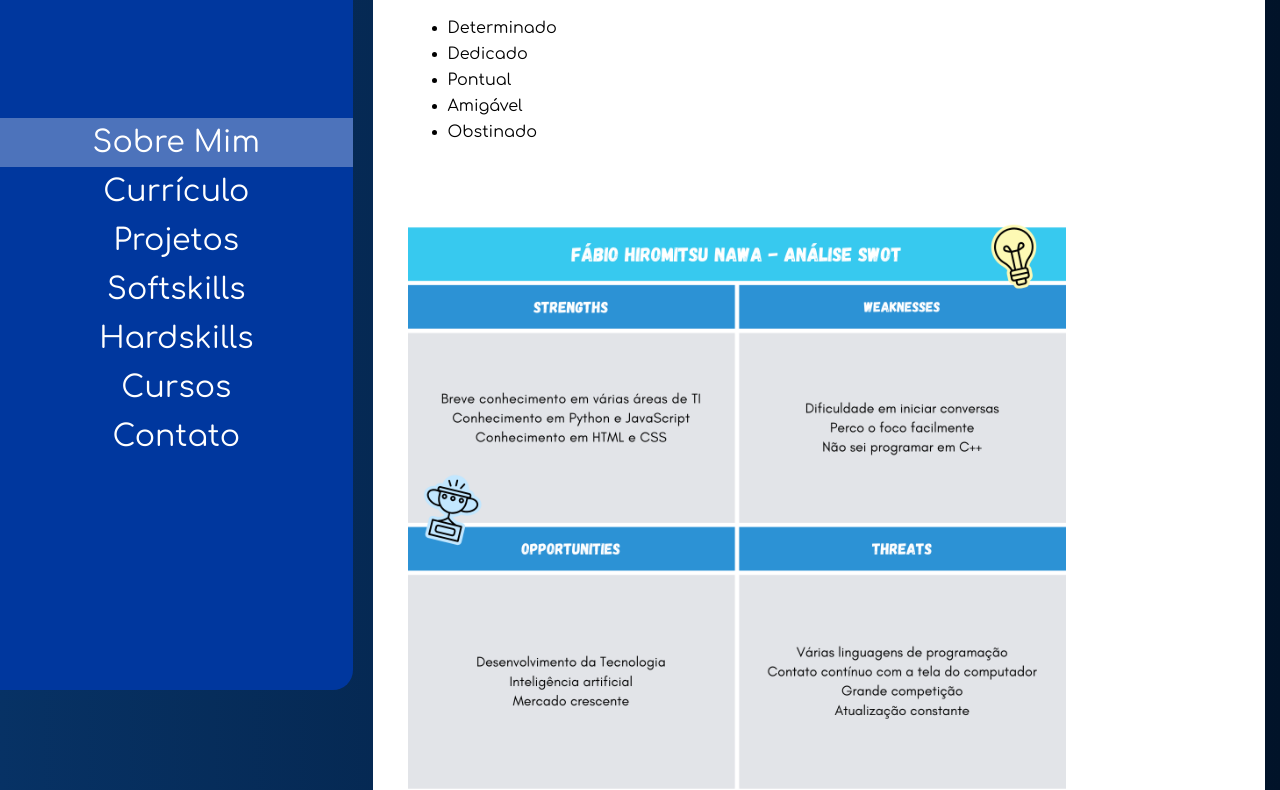
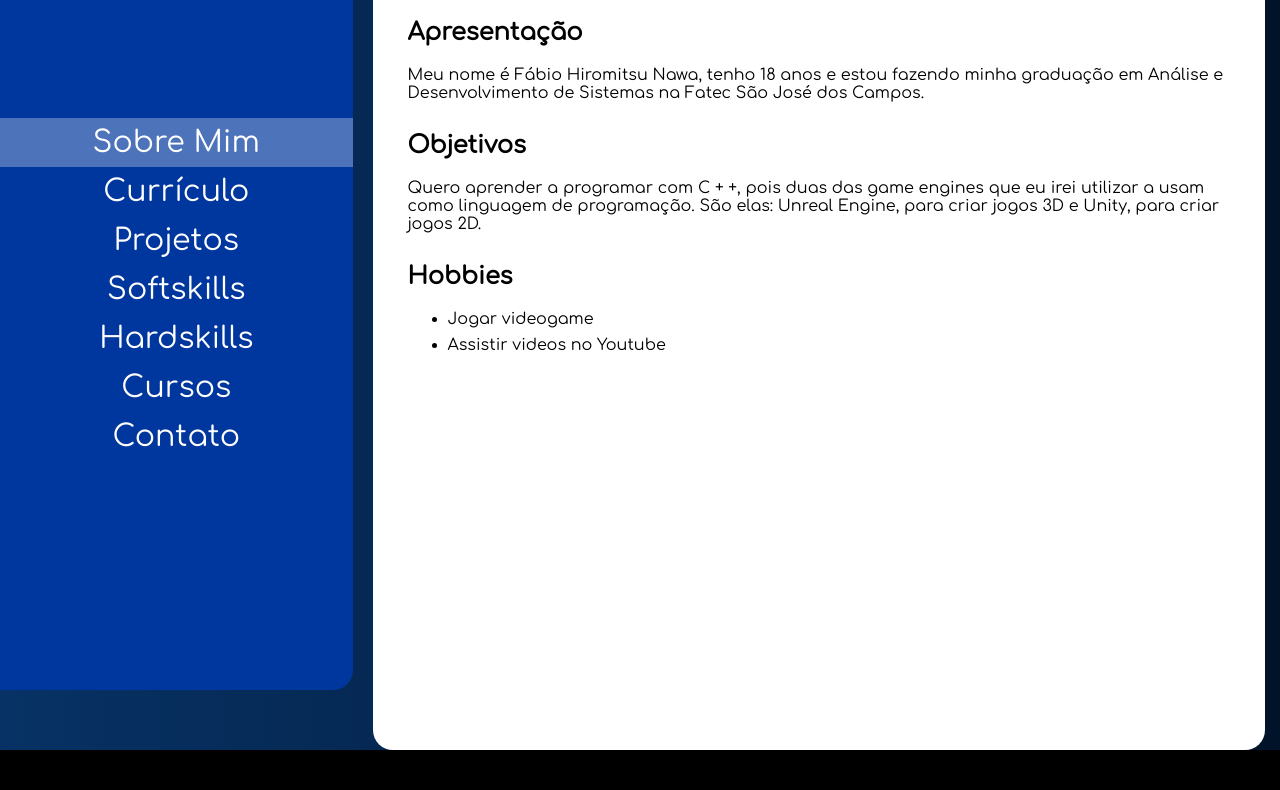
Before and after one commit to TechSDW/TechSDW, a plain HTML site: page index.html in a window 1280 px wide. Shown: the part 466-1256 px from the top of the page. After the commit the page ends 1216 px from the top, so only its background shows below. Drawn offline with Linux system fonts and the light colour scheme.

Commit message:
Correção

```diff
--- a/assets/js/script.js
+++ b/assets/js/script.js
@@ -29,7 +29,8 @@ function sobremim(){
 <ul>
     <li>Jogar videogame</li>
     <li>Assistir videos no Youtube</li>
-</ul>`
+</ul>
+`
 
     document.getElementById("conteudo").innerHTML = sobremim
     document.getElementById(ContAtual).classList.remove("activated")
@@ -121,6 +122,8 @@ function softskill(){
     <li>Amigável</li>
     <li>Obstinado</li>
 </ul>
+
+<img src="assets/img/swotFabio.png" alt="" style="width: 80%;">
 `
 
     document.getElementById("conteudo").innerHTML = softskill
--- a/index.html
+++ b/index.html
@@ -40,17 +40,22 @@
             </nav>
 
             <section class="principal" id="conteudo">
-                <h1>Softskills</h1>
+                <h1>Sobre Mim</h1>
+
+                <h2>Apresentação</h2>
+
+                <p>Meu nome é Fábio Hiromitsu Nawa, tenho 18 anos e estou fazendo minha graduação em Análise e Desenvolvimento de Sistemas na Fatec São José dos Campos.</p>
+
+                <h2>Objetivos</h2>
+
+                <p>Quero aprender a programar com C + +, pois duas das game engines que eu irei utilizar a usam como linguagem de programação. São elas: Unreal Engine, para criar jogos 3D e Unity, para criar jogos 2D.</p>
+
+                <h2>Hobbies</h2>
 
                 <ul>
-                    <li>Determinado</li>
-                    <li>Dedicado</li>
-                    <li>Pontual</li>
-                    <li>Amigável</li>
-                    <li>Obstinado</li>
+                    <li>Jogar videogame</li>
+                    <li>Assistir videos no Youtube</li>
                 </ul>
-
-                <img src="assets/img/swotFabio.png" alt="" style="width: 80%;">
             </section>
         </main>
         <script src="assets/js/script.js"></script>
```
